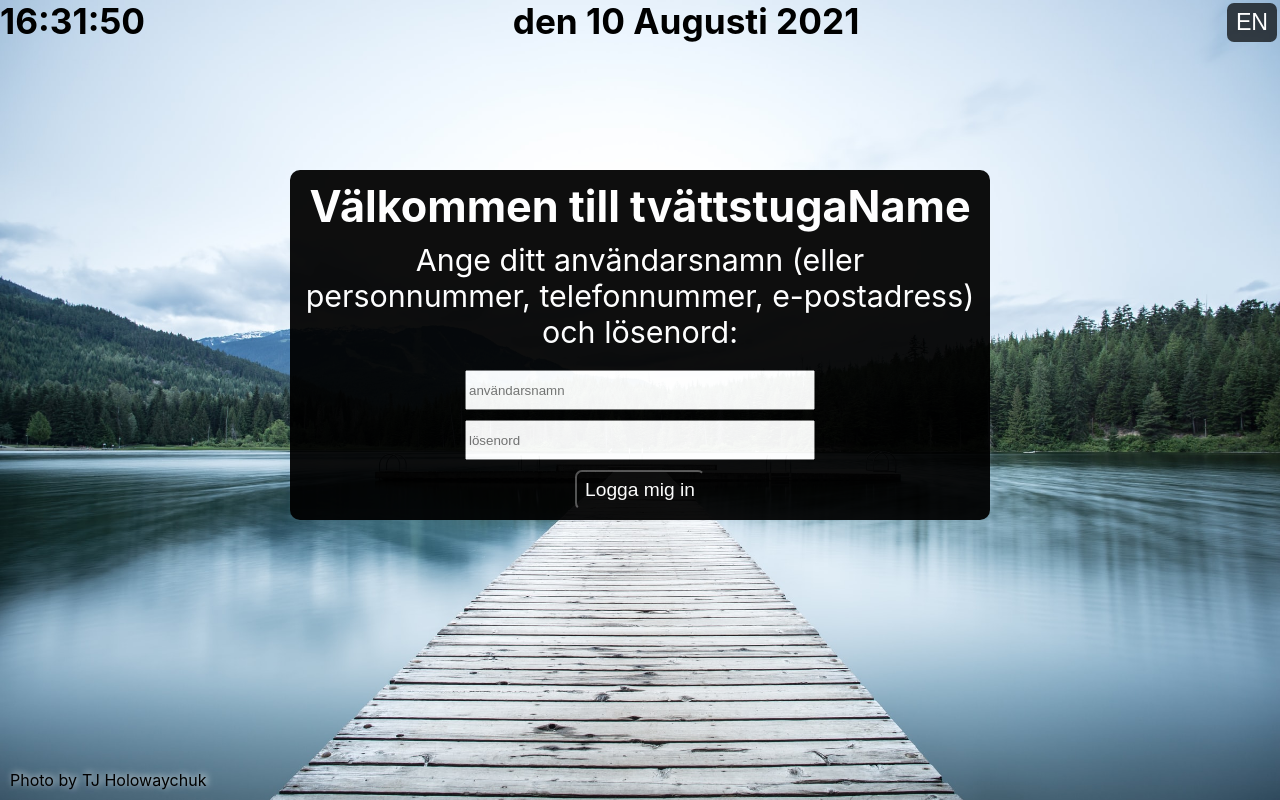
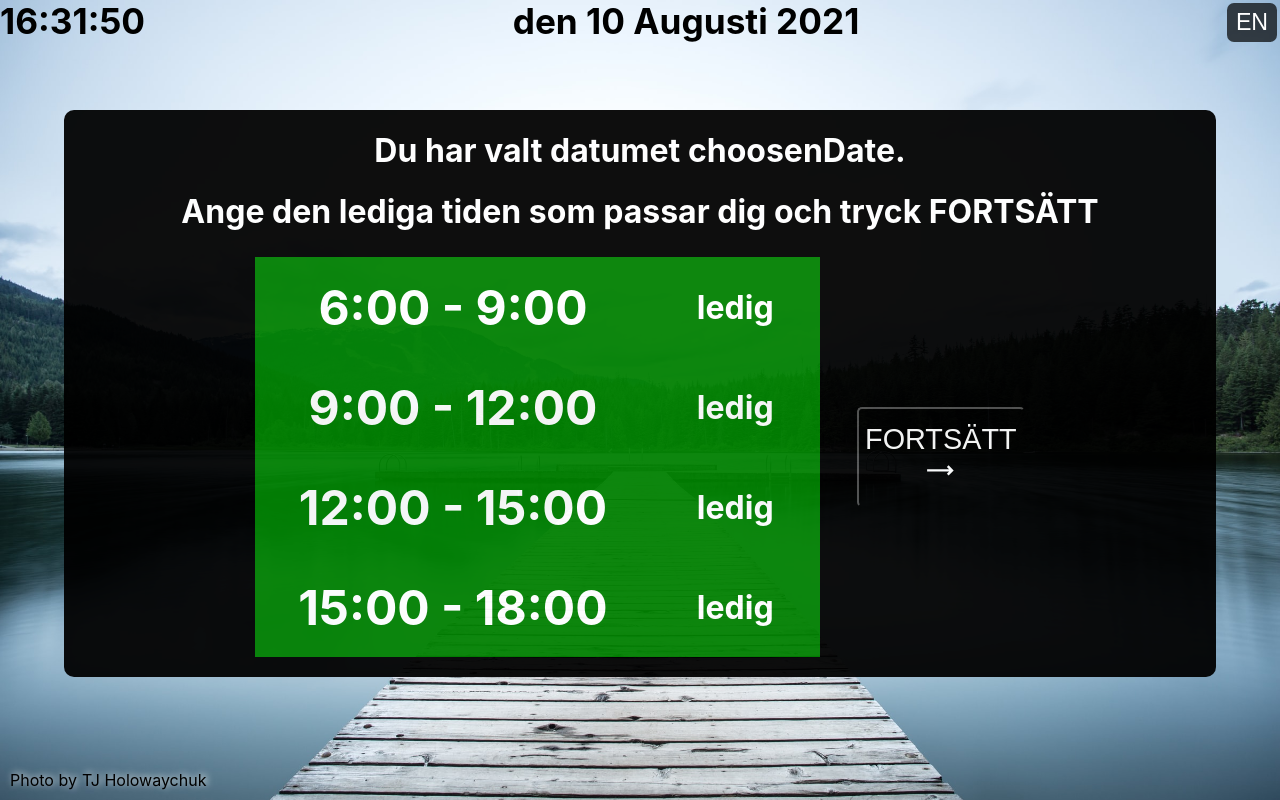
Before and after one commit to Claudiu-Ionel/LaundryDay, a React (Create React App) app: page / in a window 1280 px wide. Built offline with nearby package versions, Linux system fonts and the light colour scheme.

Commit message:
Styled the TimePicker component

```diff
--- a/package.json
+++ b/package.json
@@ -14,6 +14,7 @@
     "react": "^17.0.2",
     "react-dom": "^17.0.2",
     "react-helmet-async": "^1.0.9",
+    "react-icons": "^4.2.0",
     "react-scripts": "4.0.3",
     "web-vitals": "^1.1.2"
   },
--- a/src/App.js
+++ b/src/App.js
@@ -8,6 +8,7 @@ import AddTenant from './Components/AddTenant/AddTenant';
 // Front end components:
 import Background from './Components/FrontEnd/background/background';
 import LoginForm from './Components/FrontEnd/LoginForm/Login';
+import TimePicker from './Components/FrontEnd/TimePicker/TimePicker';
 function App() {
   return (
     <>
@@ -17,7 +18,8 @@ function App() {
         {/* <DBMS /> */}
 
         <Background />
-        <LoginForm />
+        {/* <LoginForm /> */}
+        <TimePicker />
       </div>
     </>
 
--- a/src/Components/FrontEnd/TimePicker/TimePicker.jsx
+++ b/src/Components/FrontEnd/TimePicker/TimePicker.jsx
@@ -0,0 +1,44 @@
+import { useState, useEffect } from "react";
+import { CgArrowLongRight } from "react-icons/cg";
+import "./timepicker.css";
+
+function TimePicker() {
+  const [bookingStatus, setBookingStatus] = useState("ledig");
+
+  // changing slot styles when booked:
+//   useEffect(() => {
+//     setBookingStatus("bokad");
+//   }, []);
+
+  return (
+    <div className="timePickerContainer">
+      <h1>Du har valt datumet choosenDate. </h1>
+      <h2>Ange den lediga tiden som passar dig och tryck FORTSÄTT</h2>
+      <article>
+        <section>
+          <div className={bookingStatus}>
+            <p className="pickedTimeSlot">6:00 - 9:00</p>
+            <p className="timeSlotStatus">{bookingStatus}</p>
+          </div>
+          <div className={bookingStatus}>
+            <p className="pickedTimeSlot">9:00 - 12:00</p>
+            <p className="timeSlotStatus">{bookingStatus}</p>
+          </div>
+          <div className={bookingStatus}>
+            <p className="pickedTimeSlot">12:00 - 15:00</p>
+            <p className="timeSlotStatus">{bookingStatus}</p>
+          </div>
+          <div className={bookingStatus}>
+            <p className="pickedTimeSlot">15:00 - 18:00</p>
+            <p className="timeSlotStatus">{bookingStatus}</p>
+          </div>
+        </section>
+        <button class="finishBookingBtn">
+          FORTSÄTT <br></br> <CgArrowLongRight />{" "}
+        </button>
+      </article>
+    </div>
+  );
+}
+
+export default TimePicker;
--- a/src/Components/FrontEnd/TimePicker/timepicker.css
+++ b/src/Components/FrontEnd/TimePicker/timepicker.css
@@ -0,0 +1,95 @@
+.timePickerContainer {
+  align-items: center;
+  background-color: #000;
+  border-radius: 10px;
+  display: flex;
+  flex-direction: column;
+  height: auto;
+  justify-content: center;
+  opacity: 94%;
+  position: absolute;
+  top: 110px;
+  width: 90vw;
+  z-index: 2;
+}
+
+.timePickerContainer h1,
+h2 {
+  color: #fff;
+}
+
+h2 {
+  font-size: 2rem;
+  margin-top: 0;
+}
+
+/* Time slots picker: */
+.timePickerContainer article {
+  align-items: center;
+  display: flex;
+  justify-content: space-around;
+  margin-bottom: 20px;
+  width: 70%;
+}
+
+.timePickerContainer section {
+  width: 70%;
+}
+
+.finishBookingBtn {
+  background-color: transparent;
+  border-radius: 5px;
+  color: #fff;
+  font-size: 1.8rem;
+  height: 100px;
+  width: auto;
+}
+
+/* Free time slots: */
+.ledig {
+  color: #fff;
+  display: flex;
+  height: 100px;
+  background-color: green;
+}
+
+.pickedTimeSlot {
+  align-items: center;
+  display: flex;
+  font-size: 3rem;
+  font-weight: bold;
+  justify-content: center;
+  margin: 0;
+  width: 70%;
+}
+
+.timeSlotStatus {
+  align-items: center;
+  display: flex;
+  font-size: 2rem;
+  font-weight: bold;
+  justify-content: center;
+  margin: 0;
+  width: 30%;
+}
+
+/* Booked time slots: */
+.bokad {
+  background-color: red;
+  color: #fff;
+  display: flex;
+  height: 100px;
+}
+
+.bokad .pickedTimeSlot {
+  font-size: 2rem;
+  font-weight: lighter;
+  text-decoration: line-through;
+  width: 50%;
+}
+
+.bokad .timeSlotStatus {
+  font-size: 3rem;
+  text-transform: uppercase;
+  width: 50%;
+}
--- a/src/Components/FrontEnd/background/background.jsx
+++ b/src/Components/FrontEnd/background/background.jsx
@@ -29,7 +29,13 @@ function Background() {
 
   useEffect(() => {
     let getTime = setTimeout(function () {
-      setHours(today.getHours());
+      // polishing hours:
+      let hrs = today.getHours();
+      if (hrs < 10) {
+        setHours("0"+hrs);
+      } else {
+        setHours(today.getHours());
+      }
       // polishing the minutes:
       let mins = today.getMinutes();
       if (mins < 10) {
```
Also changed, not shown: 1 other file (tests, documents, lock files or other folders).
